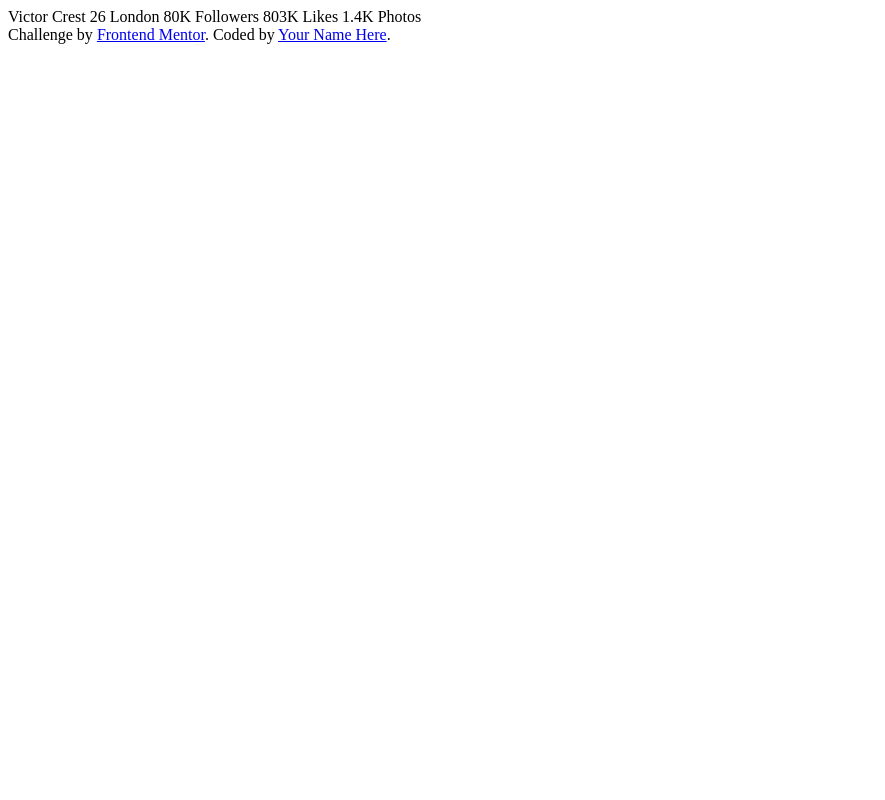
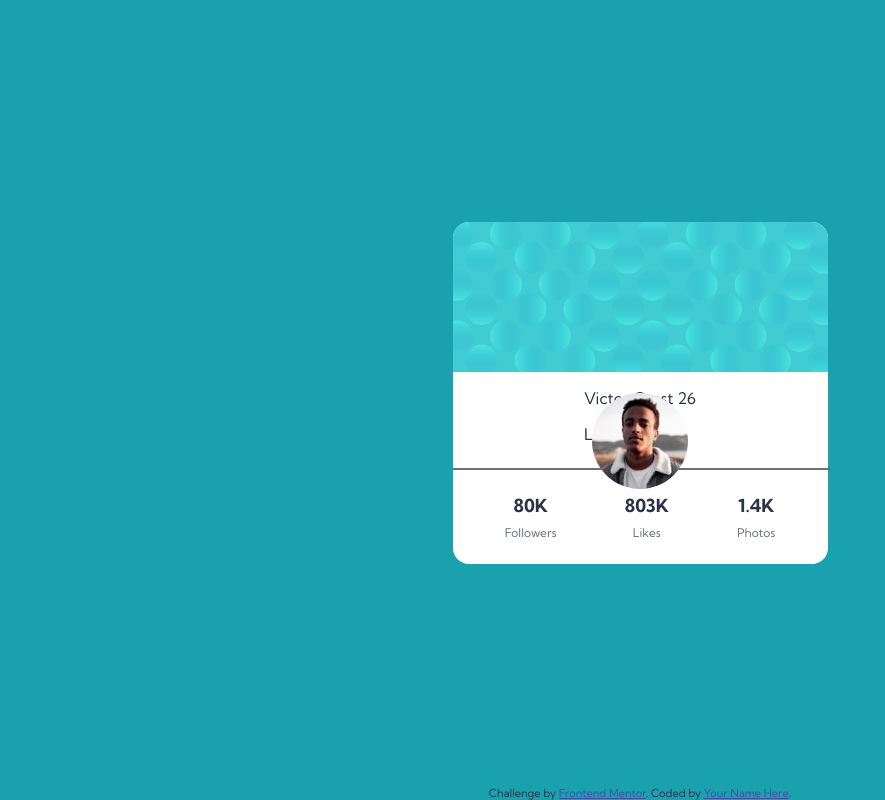
Before and after one commit to microjumper/profile-card-component, a plain HTML site: page index.html in a window 1280 px wide. Shown: the whole page, without its empty margins (0-885 px from the left). Drawn offline with Linux system fonts and the light colour scheme.

Commit message:
card footer

```diff
--- a/index.html
+++ b/index.html
@@ -2,28 +2,42 @@
 <html lang="en">
 <head>
   <meta charset="UTF-8">
-  <meta name="viewport" content="width=device-width, initial-scale=1.0"> <!-- displays site properly based on user's device -->
+  <meta name="viewport" content="width=device-width, initial-scale=1.0">
 
   <link rel="icon" type="image/png" sizes="32x32" href="./images/favicon-32x32.png">
-
+  <link rel="stylesheet" href="style.css">
   <link rel="preconnect" href="https://fonts.gstatic.com">
   <link href="https://fonts.googleapis.com/css2?family=Kumbh+Sans:wght@400;700&display=swap" rel="stylesheet">
 
   <title>Frontend Mentor | Profile card component</title>
 </head>
 <body>
-  Victor Crest
-  26
-  London
+  <div class="card">
+    <img class="card-header" src="images/bg-pattern-card.svg" alt="">
 
-  80K
-  Followers
+    <div class="card-content">
+      <p>Victor Crest 26</p>
+      <p>London</p>
+    </div>
+    <img class="avatar" src="images/image-victor.jpg" alt="">
+    <hr class="divider">
+    <div class="card-footer">
+      <div class="stats">
+        <p class="stat-count">80K</p>
+        <p class="stat-name">Followers</p>
+      </div>
 
-  803K
-  Likes
+      <div class="stats">
+        <p class="stat-count">803K</p>
+        <p class="stat-name">Likes</p>
+      </div>
 
-  1.4K
-  Photos
+      <div class="stats">
+        <p class="stat-count">1.4K</p>
+        <p class="stat-name">Photos</p>
+      </div>
+    </div>
+  </div>
 </body>
 <footer>
   <div class="attribution">
--- a/style.css
+++ b/style.css
@@ -6,7 +6,89 @@ html, body {
 body {
     margin: 0;
 
+    display: flex;
+    flex-flow: column nowrap;
+    justify-content: center;
+    align-items: center;
+
     font-family: 'Kumbh Sans', sans-serif;
+    color: hsl(229, 23%, 23%);
+
+    background: hsl(185, 75%, 39%);
+}
+
+.card {
+    margin: auto;
+
+    position: relative;
+    width: 375px;
+
+    display: flex;
+    flex-flow: column nowrap;
+    justify-content: center;
+    align-items: center;
+
+    background: white;
+    border-radius: 16px;
+}
+
+.card-header {
+    width: 100%;
+
+    object-fit: cover;
+
+    border-radius: 16px 16px 0 0;
+}
+
+.avatar {
+    position: absolute;
+    top: 50%;
+    left: 50%;
+    transform: translate(-50%, 0);
+
+    border-radius: 100%;
+}
+
+.card-footer {
+    width: 100%;
+
+    display: flex;
+    flex-flow: row nowrap;
+    justify-content: space-evenly;
+    align-items: center;
+}
+
+.stats {
+    padding: 16px;
+
+    display: flex;
+    flex-flow: column nowrap;
+    justify-content: center;
+    align-items: center;
+}
+
+.stats > p {
+
+}
+
+.stat-count {
+    margin: 0 auto;
+
+    font-size: 18px;
+    font-weight: 700;
+}
+
+.stat-name {
+    margin: 8px auto;
+
+    font-size: 12px;
+    color: hsl(227, 10%, 46%)
+}
+
+.divider {
+    width: 100%;
+
+    border: 1px solid hsl(227, 10%, 46%);
 }
 
 .attribution { font-size: 11px; text-align: center; }
```
